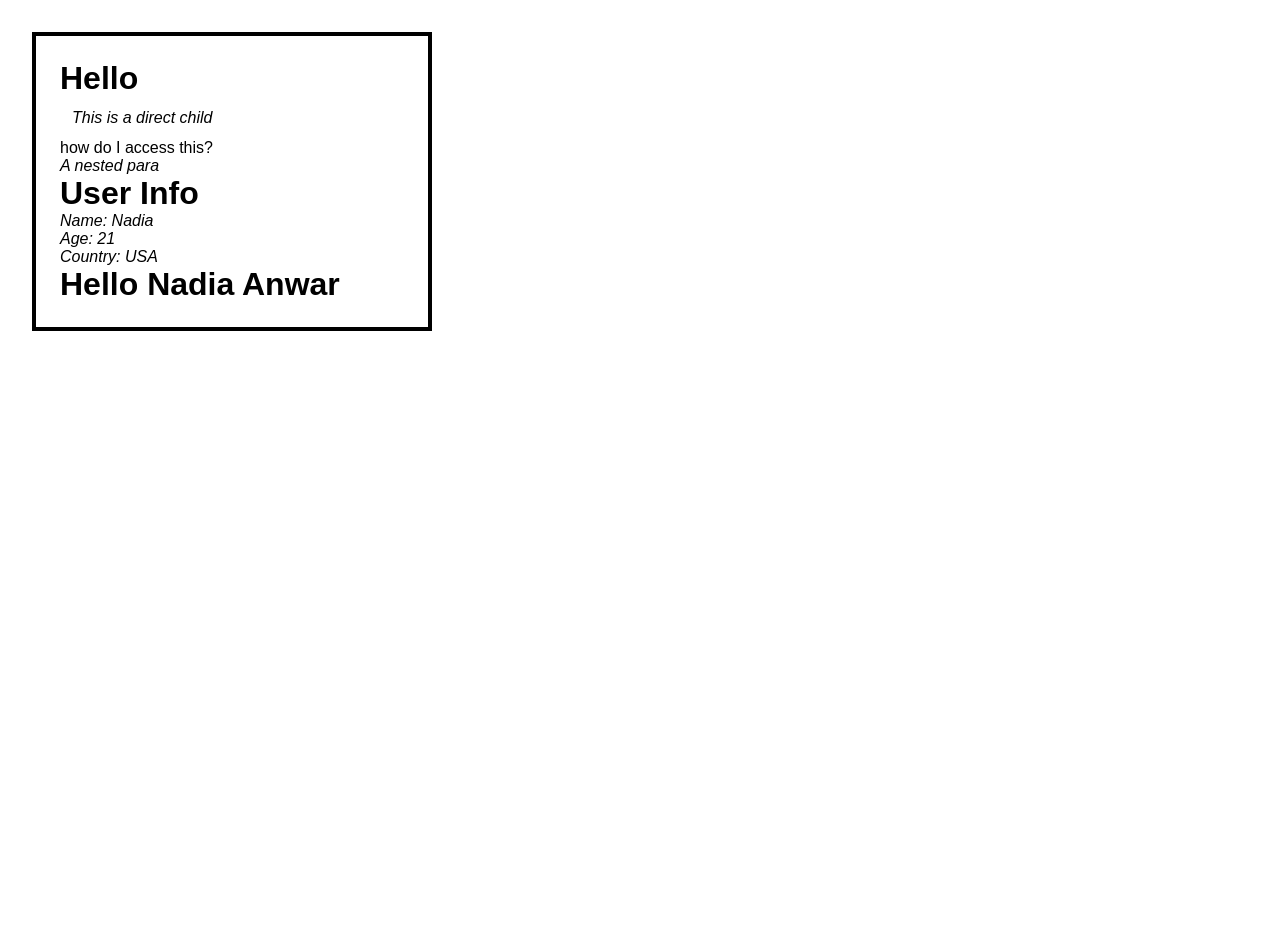
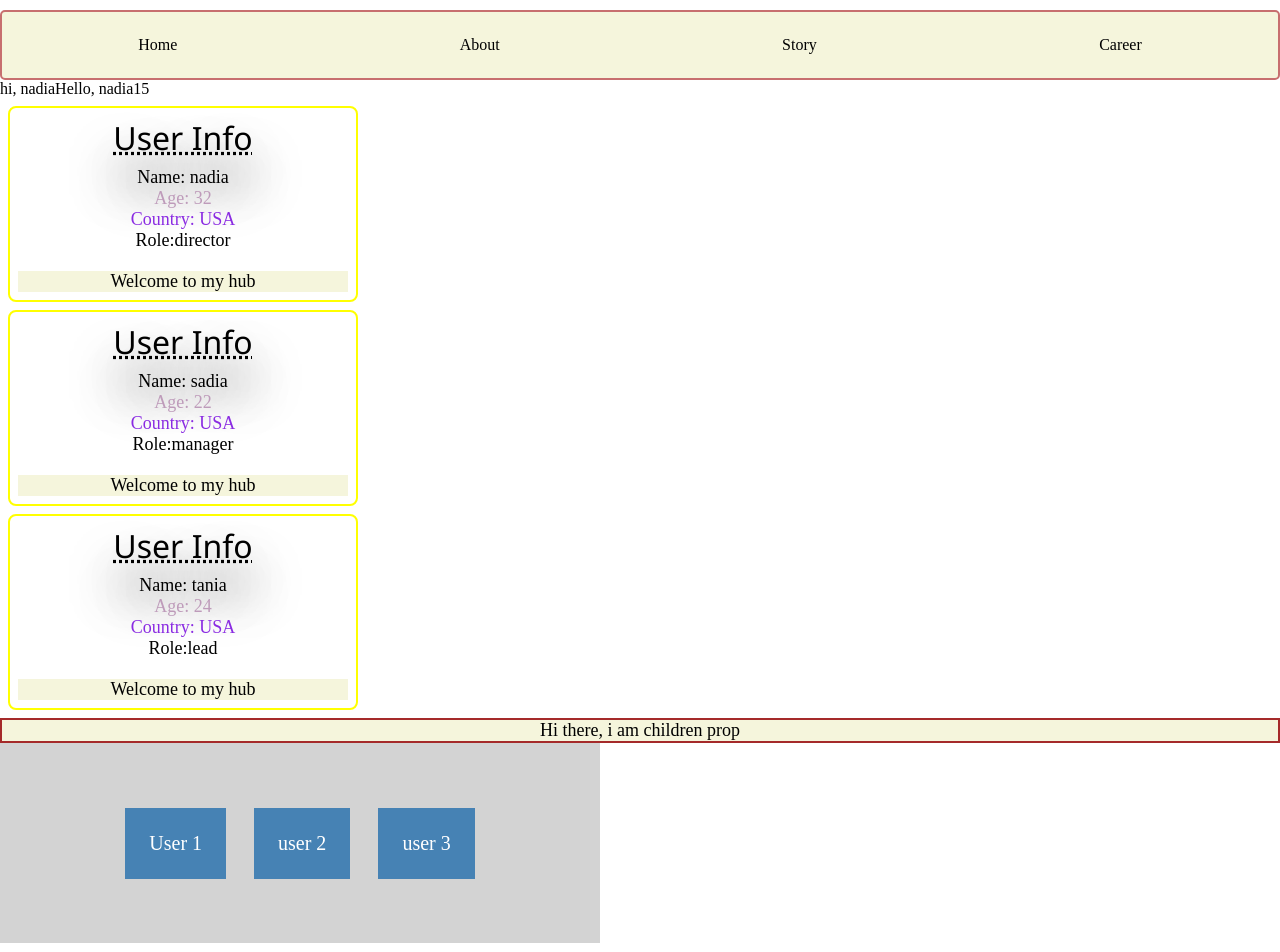
Before and after one commit to nadia-anwar/2026-consolidation, a React (Vite) app: page / in a window 1280 px wide. Shown: the top 952 px of the page. Before the commit the page ends 800 px from the top, so only its background shows below. Built offline with nearby package versions, Linux system fonts and the light colour scheme.

Commit message:
feat: complete Day 2 — functions, flexbox, props, CardWrap component

```diff
--- a/src/App.jsx
+++ b/src/App.jsx
@@ -1,23 +1,92 @@
 import './index.css'
 import ProfileCard from './components/ProfileCard';
 import WelcomeMessage from './components/WelcomeMessage';
+import CardWrap from './components/CardWrap';
+
 
 function App() {
-  return (
-    <div className="div-1">
-      <h1>Hello</h1>
-      <p className="firstP">This is a direct child</p> {/* this will win unless I add !important */}
-      <p id='p2'> how do I access this?</p>
-      <div>
-        <p className="secondP">A nested para</p>
-      </div>
 
-      <ProfileCard/>
-      <WelcomeMessage/>
+/*
+  function app() {
+  console.log ("app is running")
+
+}
+
+function user_name(name) {
+  return `hello ${name}`;
+
+}
+function total_cost(name, price, quantity) {
+  return `your total for ${name} is ${price * quantity }`
+
+}*/
 
 
+/*
+const app = function app(){console.log("App is running")}
+const userName = function userName(name){return `hello ${name}`}
+const totalCost = function totalCost(name, price, quantity){return(`Your total for ${name} is ${price * quantity}`)}
+console.log(userName("nadia"))
+console.log(totalCost("toy", 23, 1))
+
+const app = () =>  console.log("app is running")
+const userName =(name) => (`Hello ${name}`)
+const totalCost =(name, price, quantity) => (`Your price for ${name} is ${price * quantity}`)*/
+ // app()
+
+ function greetUser(name, greeting="Hello"){
+  return `${greeting}, ${name}`
+ }
+
+ function sum(...numbers){
+  return numbers.reduce((total, n) => total + n, 0)
+ }
+
+ //  //{(userName("nadia"))}
+    //{(totalCost("toy", 23, 1))}
+
+  return (
+    <div>
+
+    <nav className='nav'>
+     <ul>Home</ul>
+     <ul>About</ul>
+     <ul>Story</ul>
+     <ul>Career</ul>
+
+    </nav>
+
+
+
+    {greetUser("nadia", "hi")}
+    {greetUser("nadia")}
+    {sum(1, 2, 3, 4, 5)}
+<ProfileCard name="nadia" age={32} role="director" country="USA" bio="Welcome to my hub"/>
+<ProfileCard name="sadia" age={22} role="manager" country="USA" bio="Welcome to my hub"/>
+<ProfileCard name="tania" age={24} role="lead" country="USA" bio="Welcome to my hub"/>
+<CardWrap>
+  <p>Hi there, i am children prop</p>
+</CardWrap>
+<div className="container">
+    <div className="box">User 1</div>
+    <div className="box">user 2</div>
+    <div className="box"> user 3</div>
+  </div>
+
+
+
+<footer className='footer'>
+<p>PP</p>
+<p>TOS</p>
+<p>Socials</p>
+</footer>
     </div>
   );
 }
 
 export default App;
+
+
+/*
+A function that takes a name and a greeting — but greeting should default to "Hello" if nothing is passed. Call it two ways — once with a greeting, once without.
+A function called sum that accepts any number of arguments and returns their total. Call it with 2 numbers, then with 5 numbers.*/
--- /dev/null
+++ b/src/components/CardWrap.jsx
@@ -0,0 +1,10 @@
+function CardWrap({children}){
+
+    return(
+        <div className="children">
+            {children}
+        </div>
+    )
+}
+
+export default CardWrap
--- a/src/components/ProfileCard.jsx
+++ b/src/components/ProfileCard.jsx
@@ -1,10 +1,12 @@
-function ProfileCard(){
+function ProfileCard({name, age, role, country, bio}){
     return(
-        <div>
-        <h1>User Info</h1>
-        <p>Name: Nadia</p>
-        <p>Age: 21</p>
-        <p>Country: USA</p>
+        <div className="card">
+        <h1 className="title">User Info</h1>
+        <p>Name: {name}</p>
+        <p className="age-id">Age: {age}</p>
+        <p id="country">Country: {country}</p>
+        <p>Role:{role}</p>
+        <p className="bio"> {bio}</p>
     </div>
     )
 }
--- a/src/index.css
+++ b/src/index.css
@@ -6,33 +6,96 @@
 }
 
 
-body {
-  font-family: Arial, sans-serif;
+.card{
+  margin: 8px;
+  border: 2px solid yellow;
+  padding: 8px;
+  border-radius: 8px;
+  width: 350px;
 }
 
-.div-1{
-  width: 400px;
-padding: 24px;
-border: 4px solid black;
-margin: 32px
-}
-h1{
-  text-transform: capitalize;
+.title{
+  text-shadow: 2px 2pc 50px black;
+  font-family: 'Segoe UI', Tahoma, Geneva, Verdana, sans-serif;
+  font-weight: 400;
+  margin-bottom: 8px;
+  text-decoration: underline;
+  text-decoration-style: dotted;
+  text-align: center;
 }
 
-.secondP{
-  padding: 0;
+p{
+  color:  black;
+  font-size: large;
+    text-align: center;
 
 }
 
-.firstP{
-  padding: 12px;
+.age-id{
+  color: rgb(190, 155, 186);
 }
 
-p{
-  font-style: italic;
+#country{
+  color: blueviolet;
 }
-#p2{
 
-  font-style: normal;
+.bio{
+  background-color: beige;
+  margin-top: 20px;
 }
+
+.container {
+  background-color: lightgray;
+  padding: 16px;
+  display: flex;
+  flex-direction: row;
+  justify-content: center;
+  align-items: center;
+  gap: 28px;
+  width: 600px;
+  height: 200px;
+
+
+
+}
+
+
+
+.box {
+  background-color: steelblue;
+  color: white;
+  padding: 24px;
+  font-size: 20px;
+
+}
+
+.nav{
+  height: 70px;
+  gap:10px;
+  display: flex;
+  flex-direction: row;
+  justify-content: space-around;
+  margin-top: 10px;
+  align-items: center;
+  border: 3px solid rgb(199, 111, 111);
+  border-radius: 5px;
+  background-color: beige;
+  border-width: 2px;
+}
+
+
+.footer{
+  display: flex;
+  flex-direction: column;
+  gap: 12px;
+  justify-content: center;
+  height: 150px;
+  width: 100%;
+  align-items: center;
+  flex: 1;
+}
+
+.children{
+  border: 2px solid brown;
+  background-color: beige;
+}
```
